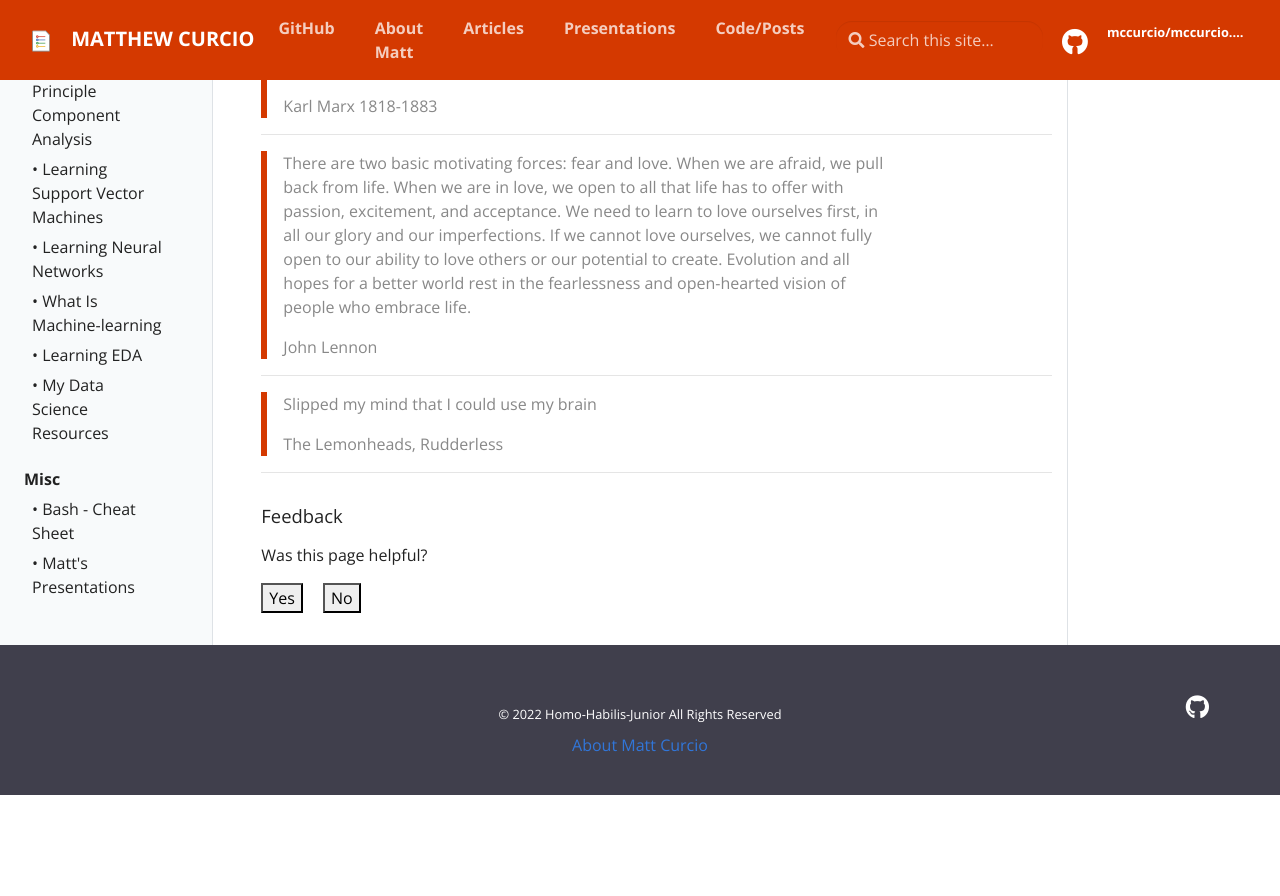
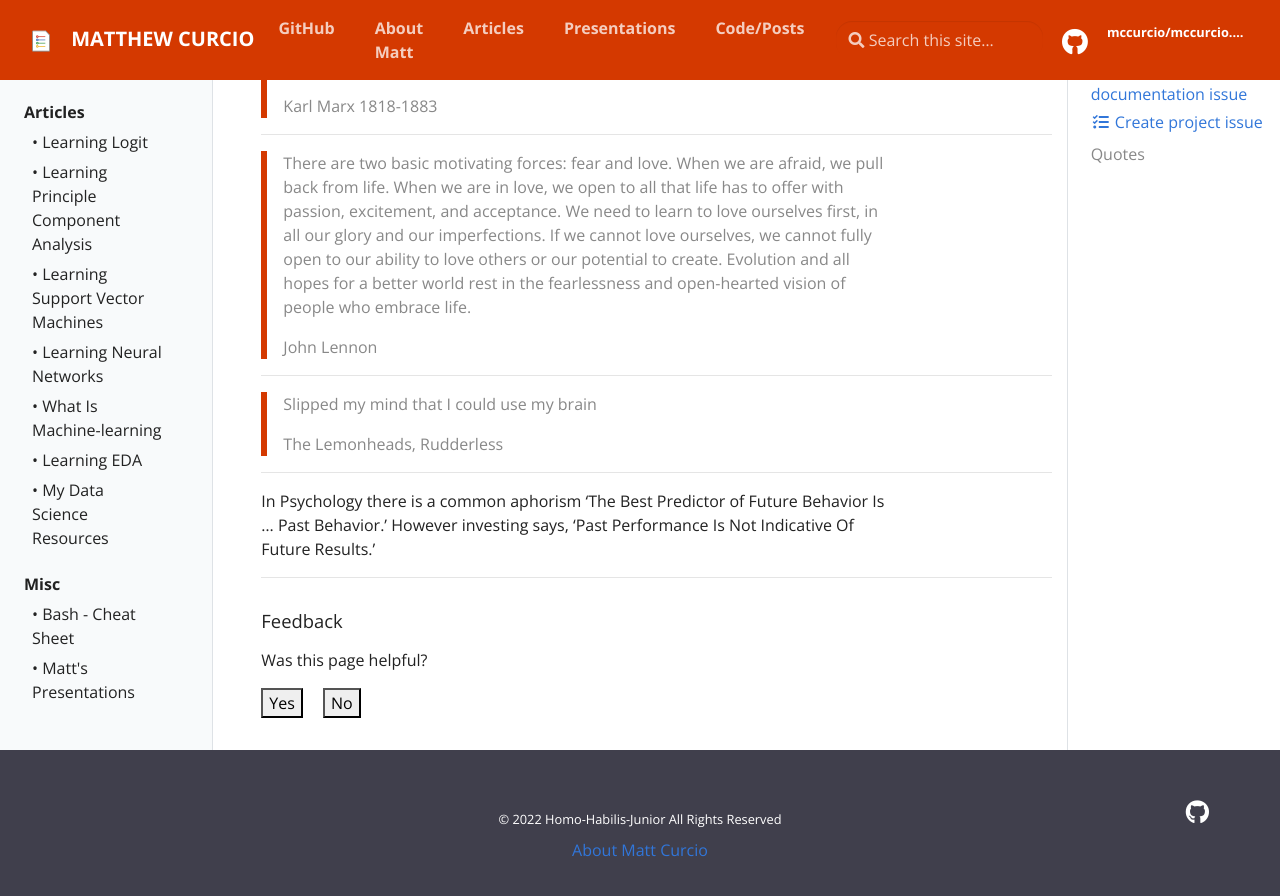
Before and after one commit to mccurcio/mccurcio.github.io, a Jekyll site: the page built from _posts/misc/2022-06-22-quotes.md, in a window 1280 px wide and 900 px high, scrolled down 4007 px. Shown: the top 896 px of the window. Built offline with Jekyll 4.4.1, drawn with Linux system fonts in a browser that asks for light colours; our own code applies the rules of GitHub Pages for plain Markdown files; before the commit the page ends 4802 px from its top, so only the background shows below that.

Commit message:
Update 2022-06-22-quotes.md

```diff
--- a/_posts/misc/2022-06-22-quotes.md
+++ b/_posts/misc/2022-06-22-quotes.md
@@ -211,3 +211,8 @@ Burden of Proof
 >The Lemonheads, Rudderless
 
 ---
+
+In Psychology there is a common aphorism 'The Best Predictor of Future Behavior Is … Past Behavior.'
+However investing says, 'Past Performance Is Not Indicative Of Future Results.'
+
+---
```
